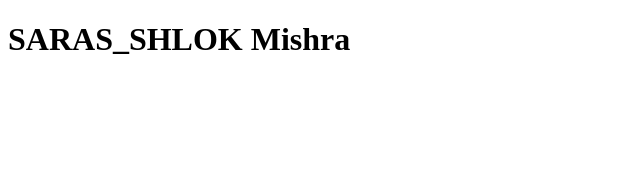
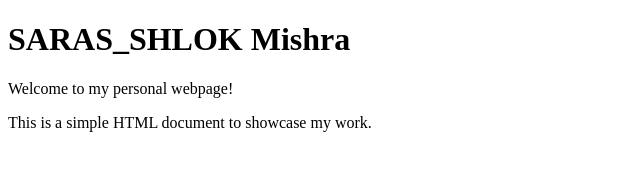
Before and after one commit to shakes3007/kuchproject, a plain HTML site: page index.html in a window 1280 px wide. Shown: the whole page, without its empty margins (0-640 px from the left). Drawn offline with Linux system fonts and the light colour scheme.

Commit message:
dusra commit

```diff
--- a/index.html
+++ b/index.html
@@ -7,5 +7,7 @@
 </head>
 <body>
     <h1>SARAS_SHLOK Mishra</h1>
+    <p>Welcome to my personal webpage!</p>
+    <p>This is a simple HTML document to showcase my work.</p>
 </body>
 </html>
```
